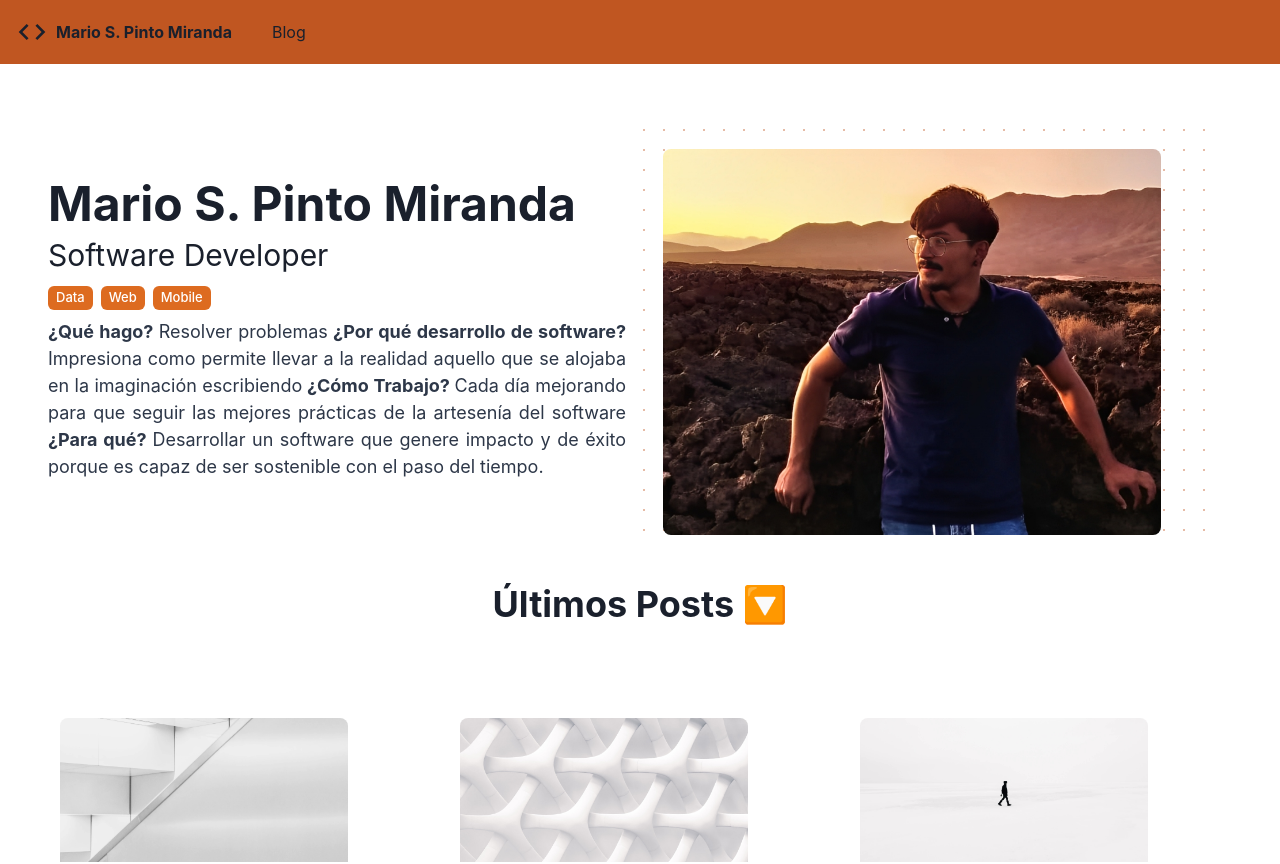
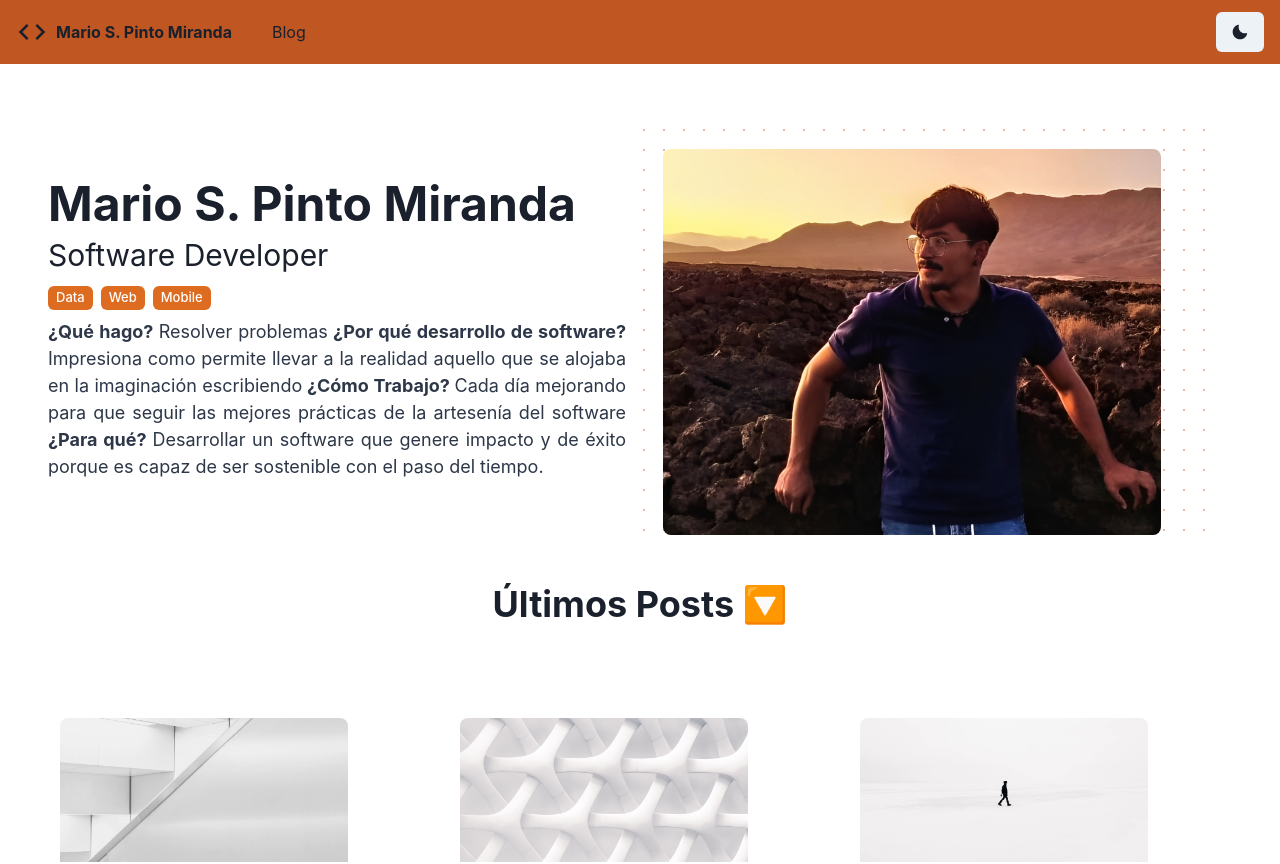
Before and after one commit to Marius9595/mario-pinto-miranda.dev, a Next.js app: page / in a window 1280 px wide. Shown: the top 864 px of the page. Built offline with nearby package versions, Linux system fonts and the light colour scheme.

Commit message:
Feature -> Added Toogle to switch color theme

```diff
--- a/components/organisms/navbar.tsx
+++ b/components/organisms/navbar.tsx
@@ -8,16 +8,20 @@ import {
   useDisclosure,
   Stack,
   Icon,
-  Text
+  Text,
+  Button,
+  useColorMode
 } from "@chakra-ui/react";
 import { HamburgerIcon, CloseIcon } from "@chakra-ui/icons";
 import { MdCode } from 'react-icons/md'
+import { MoonIcon, SunIcon } from '@chakra-ui/icons';
 import { NavLink } from "../atoms/nav-link";
 
 
 export  function Nav() {
   const { isOpen, onOpen, onClose } = useDisclosure();
 
+  const { colorMode, toggleColorMode } = useColorMode()
   return (
     <>
       <Box bg={"orange.600"} px={4}>
@@ -48,12 +52,18 @@ export  function Nav() {
               <NavLink text="Blog" href="blog"></NavLink>
             </HStack>
           </HStack>
+          <Button onClick={toggleColorMode}>
+                {colorMode === 'light' ? <MoonIcon /> : <SunIcon />}
+          </Button>
         </Flex>
 
         {isOpen ? (
           <Box pb={4}>
             <Stack as={"nav"} spacing={4}>
               <NavLink text="Blog" href="blog"></NavLink>
+              <Button onClick={toggleColorMode}>
+                Toggle {colorMode === 'light' ? 'Dark' : 'Light'}
+              </Button>
             </Stack>
           </Box>
         ) : null}
```
